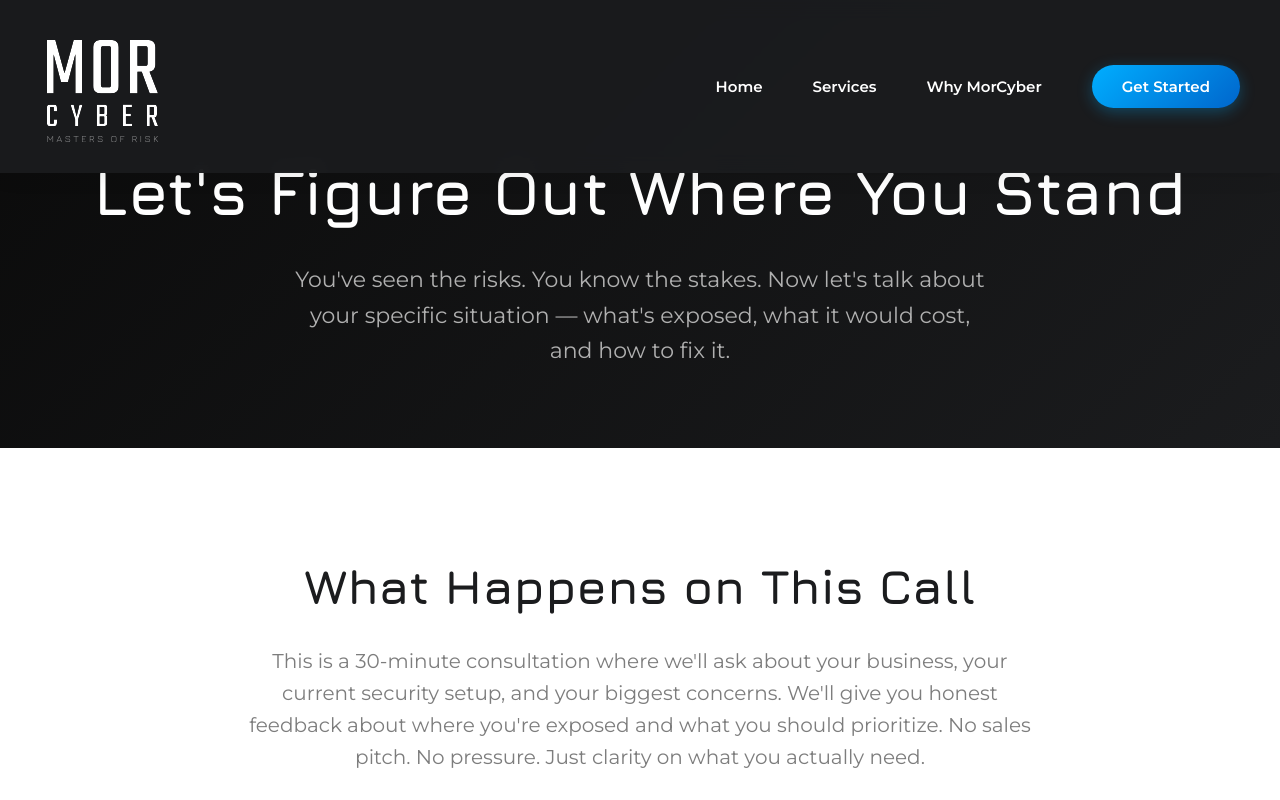
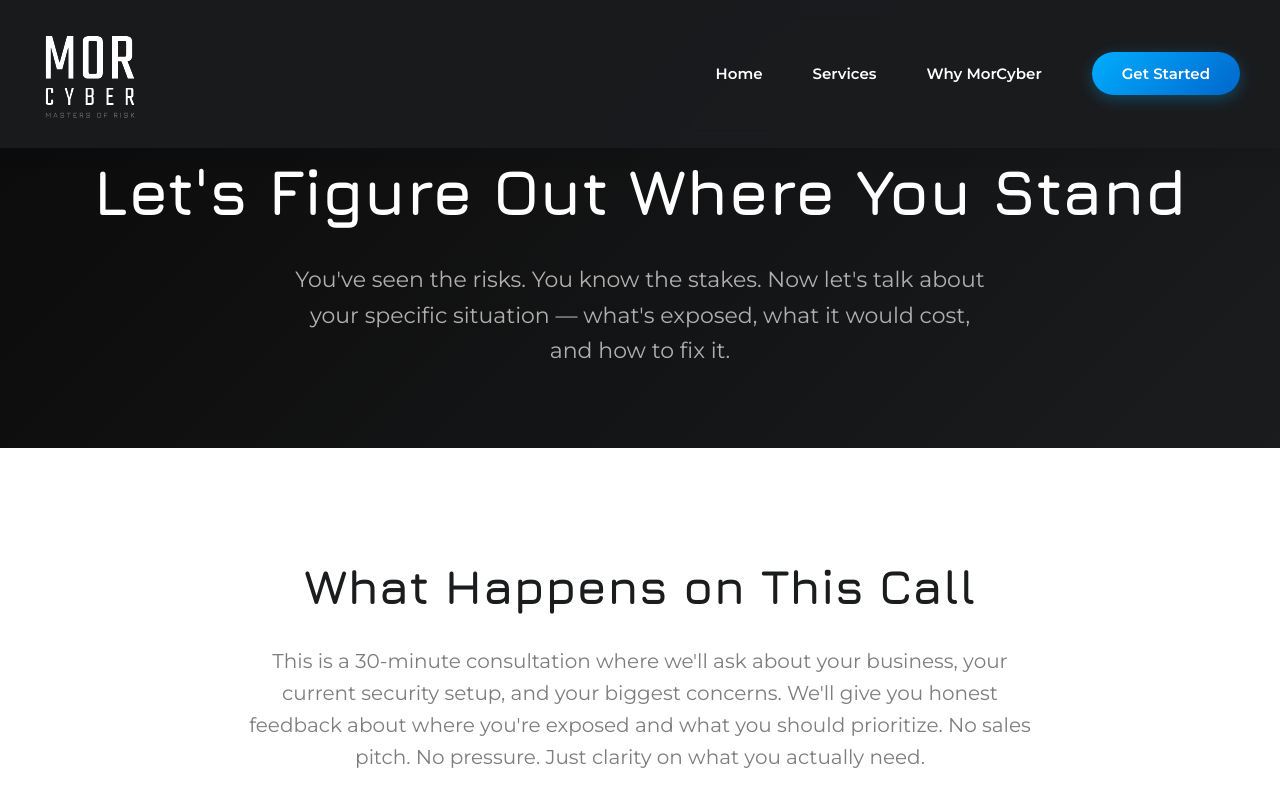
Before and after one commit to SLKCommand/morcyber.github.io, a plain HTML site: page get-started.html in a window 1280 px wide. Shown: the top 800 px of the page. Drawn offline with nearby package versions, Linux system fonts and the light colour scheme; a script that the page names is missing; a web font is replaced by a local one.

Commit message:
Change logo height in navbar from 125px to 100px
Updated logo height in navigation bar.

```diff
--- a/get-started.html
+++ b/get-started.html
@@ -148,7 +148,7 @@
 <body>
     <nav class="navbar">
         <div class="nav-container">
-            <a href="index.html"><img src="MOR_Cyber_logo_.svg" alt="MOR CYBER" style="height: 125px;"></a>
+            <a href="index.html"><img src="MOR_Cyber_logo_.svg" alt="MOR CYBER" style="height: 100px;"></a>
             <ul class="nav-menu">
                 <li><a href="index.html">Home</a></li>
                 <li><a href="services.html">Services</a></li>
```
